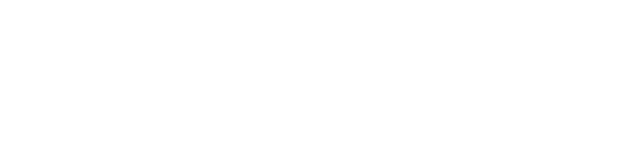
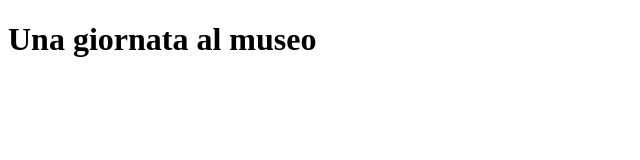
Before and after one commit to TizianoN/152-htmlcss-hello, a plain HTML site: page index.html in a window 1280 px wide. Shown: the whole page, without its empty margins (0-640 px from the left). Drawn offline with Linux system fonts and the light colour scheme.

Commit message:
add header

```diff
--- a/index.html
+++ b/index.html
@@ -6,6 +6,8 @@
     <title>Document</title>
 </head>
 <body>
-
+    <header>
+        <h1>Una giornata al museo</h1>
+    </header>
 </body>
 </html>
```
